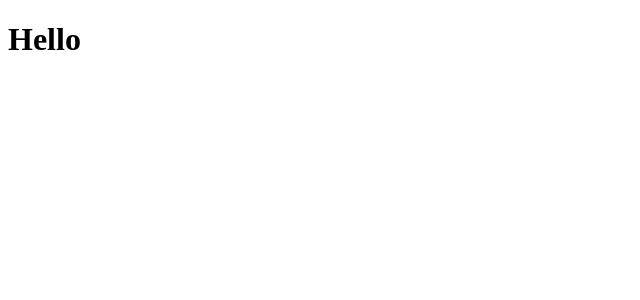
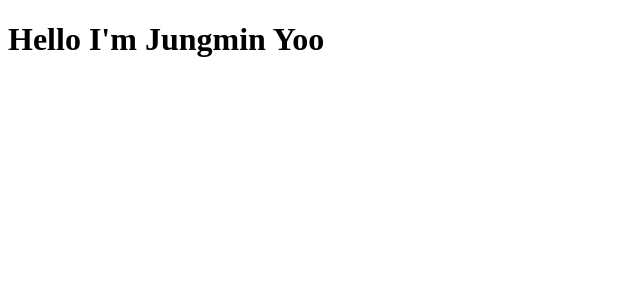
Before and after one commit to jungminyoo/jungminyoo.github.io, a React (Create React App) app: page / in a window 1280 px wide. Shown: the top 300 px of the page, without its empty margins (0-640 px from the left). Built offline with nearby package versions, Linux system fonts and the light colour scheme.

Commit message:
Test for gh-pages

```diff
--- a/src/App.js
+++ b/src/App.js
@@ -1,7 +1,7 @@
 const App = () => {
   return (
     <>
-      <h1>Hello</h1>
+      <h1>Hello I'm Jungmin Yoo</h1>
     </>
   );
 };
```
